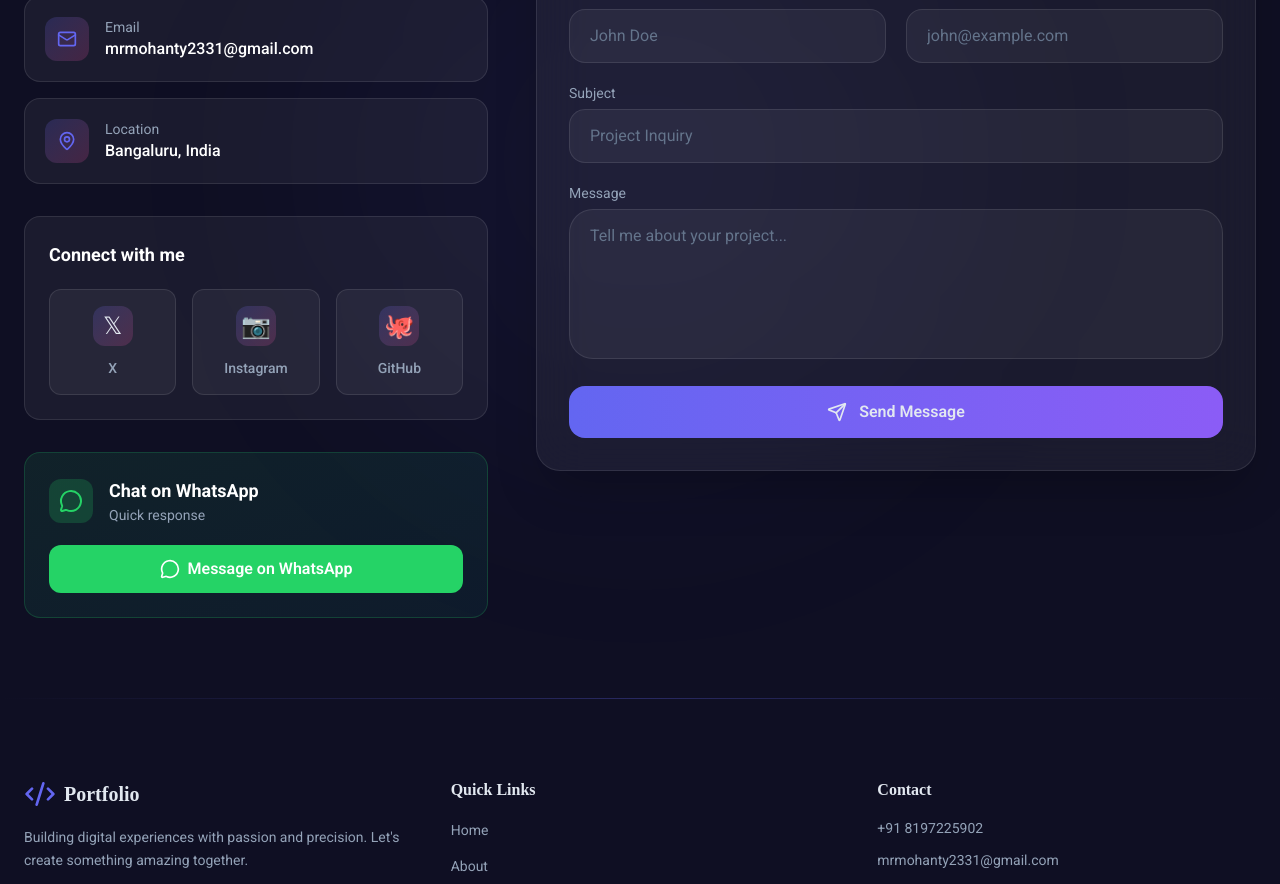
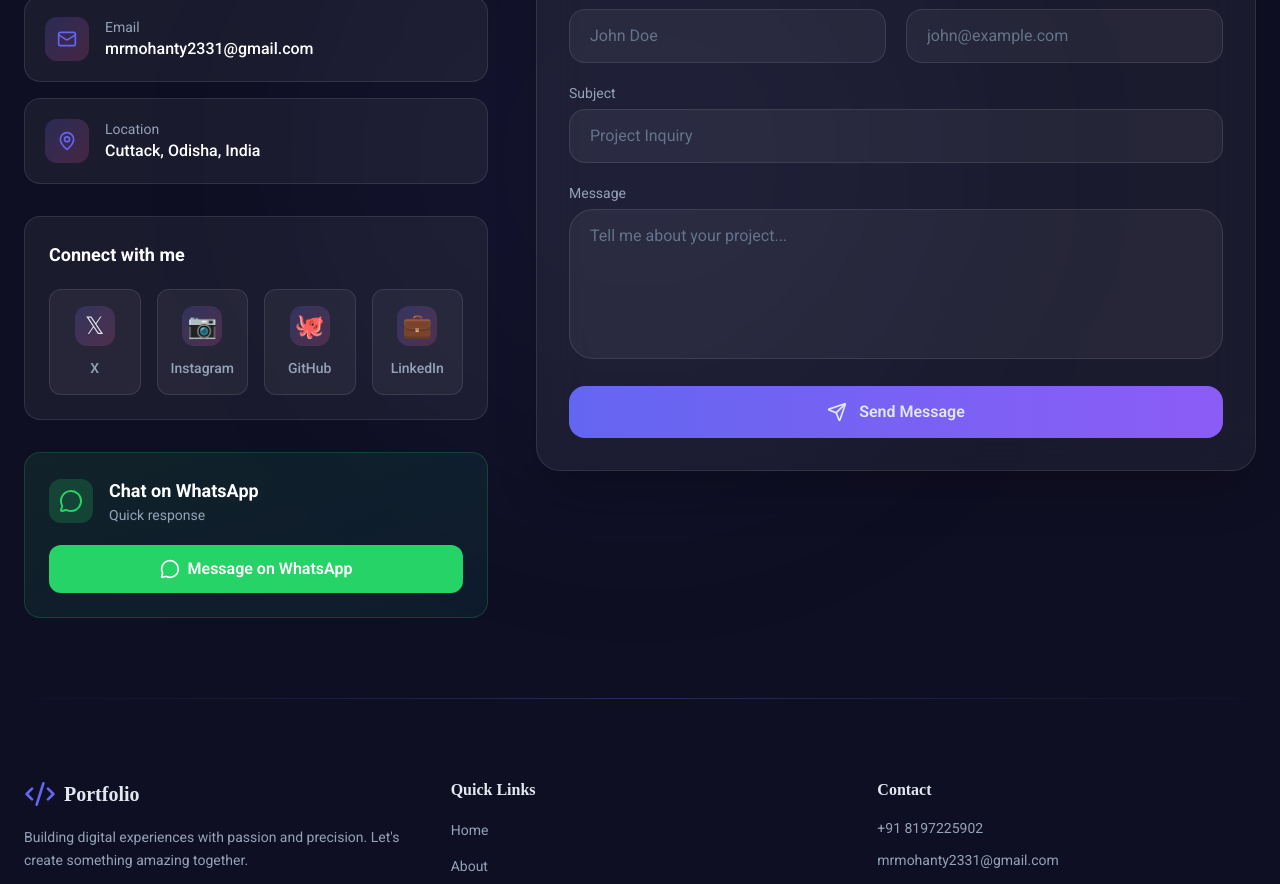
Before and after one commit to Satyaswarupa/jayprakash-portfolio, a Next.js app: page / in a window 1280 px wide. Shown: the part 7080-7964 px from the top of the page. Built offline with nearby package versions, Linux system fonts and the light colour scheme.

Commit message:
add-linkedIn

```diff
--- a/app/components/Contact.jsx
+++ b/app/components/Contact.jsx
@@ -51,7 +51,7 @@ const Contact = () => {
   const contactInfo = [
     { icon: Phone, label: 'Phone', value: '+91 8197225902', href: 'tel:+918197225902' },
     { icon: Mail, label: 'Email', value: 'mrmohanty2331@gmail.com', href: 'mailto:mrmohanty2331@gmail.com' },
-    { icon: MapPin, label: 'Location', value: 'Bangaluru, India', href: '#' },
+    { icon: MapPin, label: 'Location', value: 'Cuttack, Odisha, India', href: '#' },
   ]
 
   const socialLinks = [
@@ -69,6 +69,11 @@ const Contact = () => {
       name: 'GitHub',
       href: 'https://github.com/Mrmohanty-Tavant',
       icon: '🐙'
+    },
+    {
+      name: 'LinkedIn',
+      href: 'https://www.linkedin.com/in/jayprakash-mohanty-11a6a2204',
+      icon: '💼'
     },
   ]
 
@@ -130,10 +135,10 @@ const Contact = () => {
                 ))}
               </div>
 
-              {/* Social Links - Smaller Icons */}
+              {/* Social Links */}
               <div className="p-6 rounded-2xl bg-white/5 border border-white/10">
                 <h3 className="font-bold text-lg mb-5 text-white">Connect with me</h3>
-                <div className="grid grid-cols-3 gap-4">
+                <div className="grid grid-cols-2 md:grid-cols-4 gap-4">
                   {socialLinks.map((social, index) => (
                     <motion.a
                       key={index}
```
